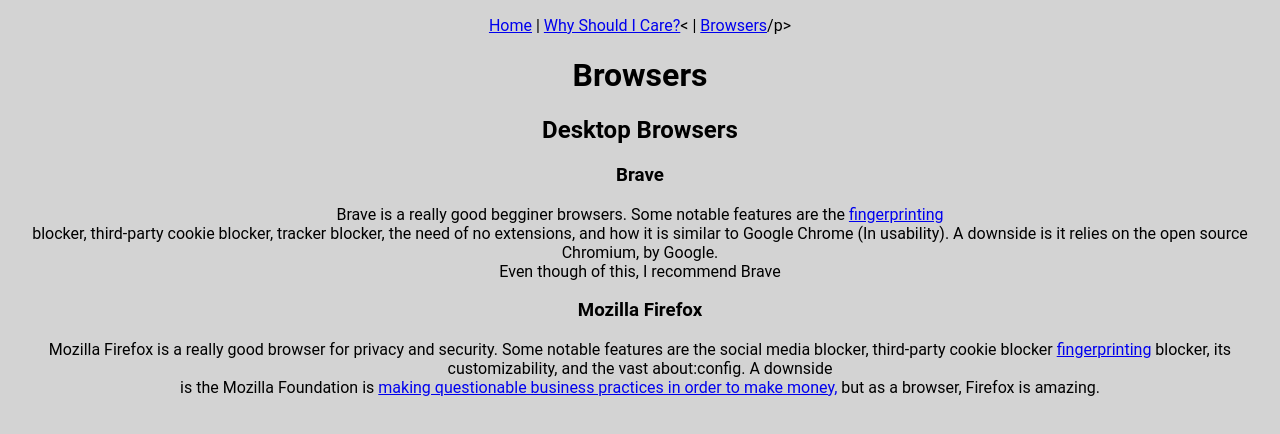
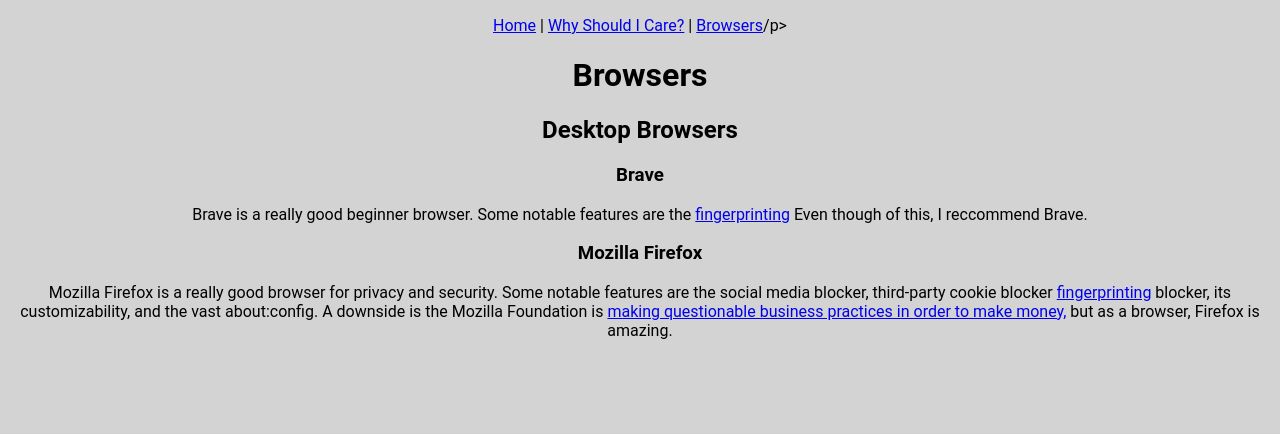
Before and after one commit to GetAwayFromGoogle/GetAwayFromGoogle.github.io, a plain HTML site: page browsers.html in a window 1280 px wide. Drawn offline with Linux system fonts and the light colour scheme.

Commit message:
Update browsers.html

```diff
--- a/browsers.html
+++ b/browsers.html
@@ -12,18 +12,18 @@
 
 <body>
     <nav>
-        <p> <a href=" https://getawayfromgoogle.github.io/index.html"> Home</a> | <a href=" https://getawayfromgoogle.github.io/why.html"> Why Should I Care?</a><
+        <p> <a href=" https://getawayfromgoogle.github.io/index.html"> Home</a> | <a href=" https://getawayfromgoogle.github.io/why.html"> Why Should I Care?</a>
           | <a href=" https://getawayfromgoogle.github.io/browsers.html"> Browsers</a>/p>
     </nav>
     <h1>Browsers </h1>
   <h2> Desktop Browsers </h2>
       <h3> Brave </h3>
-  <p> Brave is a really good begginer browsers. Some notable features are the <a href="https://en.wikipedia.org/wiki/Device_fingerprint"> fingerprinting</a>
-    <br>blocker, third-party cookie blocker, tracker blocker, the need of no extensions, and how it is similar to Google Chrome (In usability). A downside is it relies on the open source
-    Chromium, by Google. <br> Even though of this, I recommend Brave </p>
+  <p> Brave is a really good beginner browser. Some notable features are the <a href="https://en.wikipedia.org/wiki/Device_fingerprint"> fingerprinting</a>
+    <blocker, third-party cookie blocker, tracker blocker, the need of no extensions, and how it is similar to Google Chrome (In usability). A downside is it relies on the open source
+    Chromium, by Google. <br> Even though of this, I reccommend Brave. </p>
   <h3> Mozilla Firefox </h3>
   <p> Mozilla Firefox is a really good browser for privacy and security. Some notable features are the social media blocker, third-party cookie blocker
-  <a href="https://en.wikipedia.org/wiki/Device_fingerprint"> fingerprinting</a> blocker, its customizability, and the vast about:config. A downside <br>
+  <a href="https://en.wikipedia.org/wiki/Device_fingerprint"> fingerprinting</a> blocker, its customizability, and the vast about:config. A downside
   is the Mozilla Foundation is <a href="https://www.pcmag.com/news/mozilla-signs-lucrative-3-year-google-search-deal-for-firefox">
     making questionable business practices in order to make money,</a> but as a browser, Firefox is amazing.</p>
 
```
